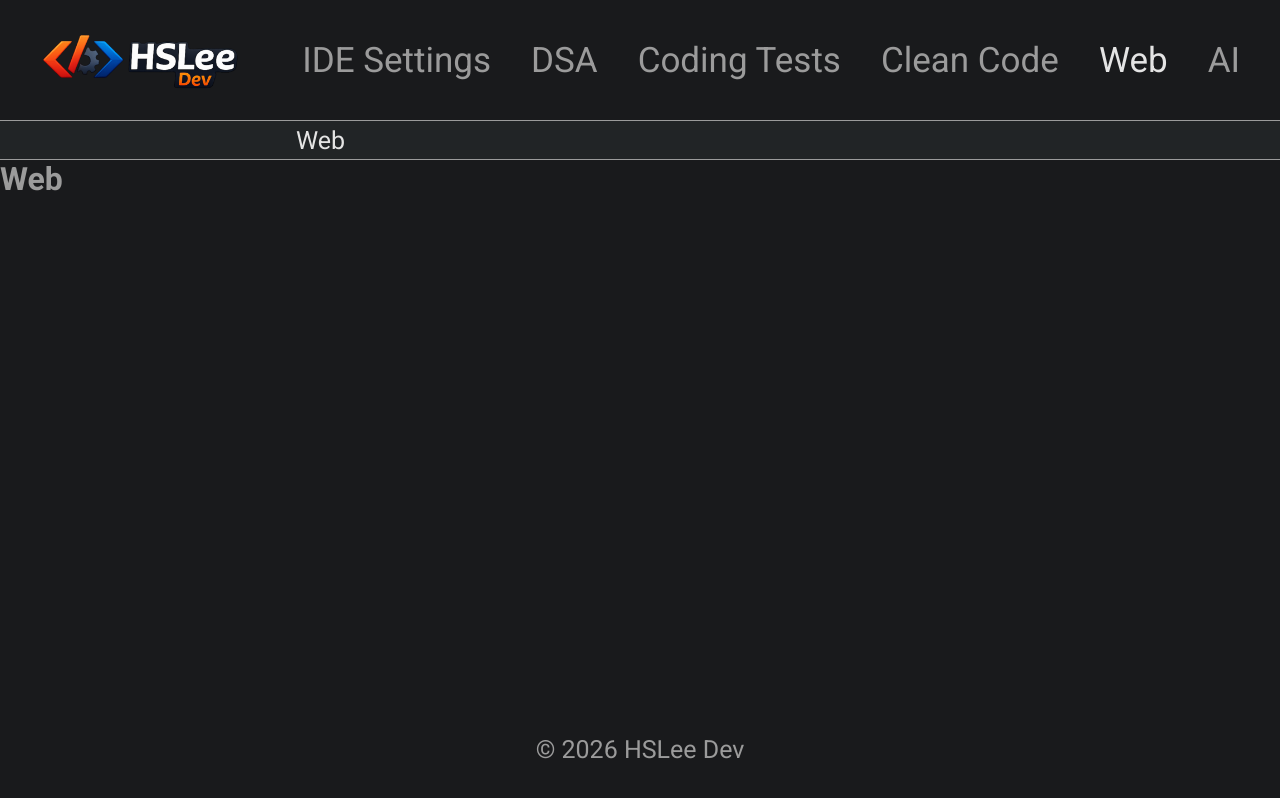
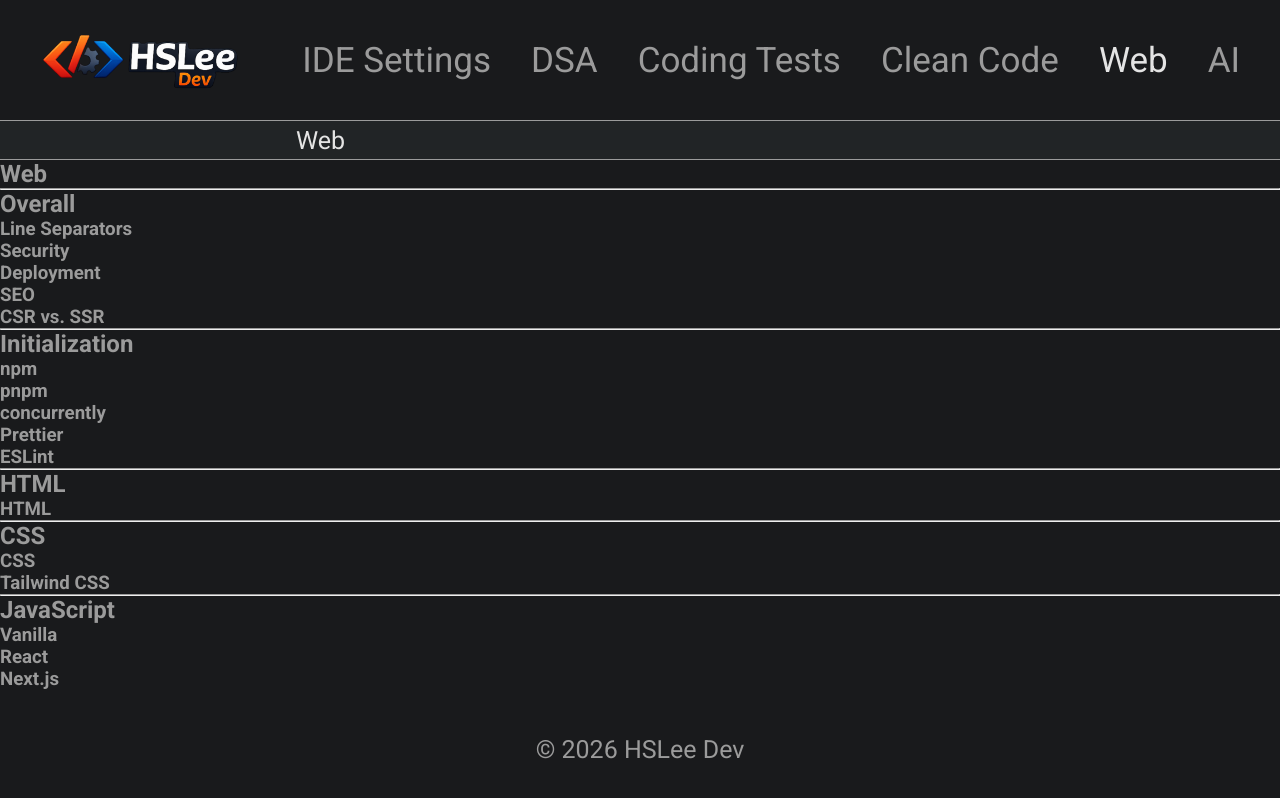
Before and after one commit to hslxgxnf/my-website, a Next.js app: page /web in a window 1280 px wide. Built offline with nearby package versions, Linux system fonts and the light colour scheme.

Commit message:
feat: Add the Web page

```diff
--- a/app/web/page.tsx
+++ b/app/web/page.tsx
@@ -1,4 +1,7 @@
 import type { Metadata } from "next";
+
+import styles from "@/styles/pages/start/page.module.css";
+import HeadingLink from "@/components/pages/start/HeadingLink";
 
 export const metadata: Metadata = {
   title: "Web",
@@ -6,8 +9,50 @@ export const metadata: Metadata = {
 
 export default function WebPage() {
   return (
-    <main>
-      <h1>Web</h1>
+    <main className={styles.main}>
+      <aside></aside>
+
+      <article>
+        <h1>Web</h1>
+        <hr />
+        <section>
+          <h2>Overall</h2>
+          <HeadingLink>Line Separators</HeadingLink>
+          <HeadingLink>Security</HeadingLink>
+          <HeadingLink>Deployment</HeadingLink>
+          <HeadingLink>SEO</HeadingLink>
+          <HeadingLink>CSR vs. SSR</HeadingLink>
+        </section>
+        <hr />
+        <section>
+          <h2>Initialization</h2>
+          <HeadingLink>npm</HeadingLink>
+          <HeadingLink>pnpm</HeadingLink>
+          <HeadingLink>concurrently</HeadingLink>
+          <HeadingLink>Prettier</HeadingLink>
+          <HeadingLink>ESLint</HeadingLink>
+        </section>
+        <hr />
+        <section>
+          <h2>HTML</h2>
+          <HeadingLink>HTML</HeadingLink>
+        </section>
+        <hr />
+        <section>
+          <h2>CSS</h2>
+          <HeadingLink>CSS</HeadingLink>
+          <HeadingLink>Tailwind CSS</HeadingLink>
+        </section>
+        <hr />
+        <section>
+          <h2>JavaScript</h2>
+          <HeadingLink>Vanilla</HeadingLink>
+          <HeadingLink>React</HeadingLink>
+          <HeadingLink>Next.js</HeadingLink>
+        </section>
+      </article>
+
+      <aside></aside>
     </main>
   );
 }
--- /dev/null
+++ b/components/pages/start/HeadingLink.tsx
@@ -0,0 +1,20 @@
+"use client";
+
+import { usePathname } from "next/navigation";
+import Link from "next/link";
+
+interface HeadingLinkProps {
+  children: string;
+}
+
+export default function HeadingLink({ children }: HeadingLinkProps) {
+  const currentPath = usePathname();
+  const nextPath = children.replaceAll(" ", "-").toLowerCase();
+  const url = `${currentPath}/${nextPath}`;
+
+  return (
+    <h3>
+      <Link href={url}>{children}</Link>
+    </h3>
+  );
+}
```
